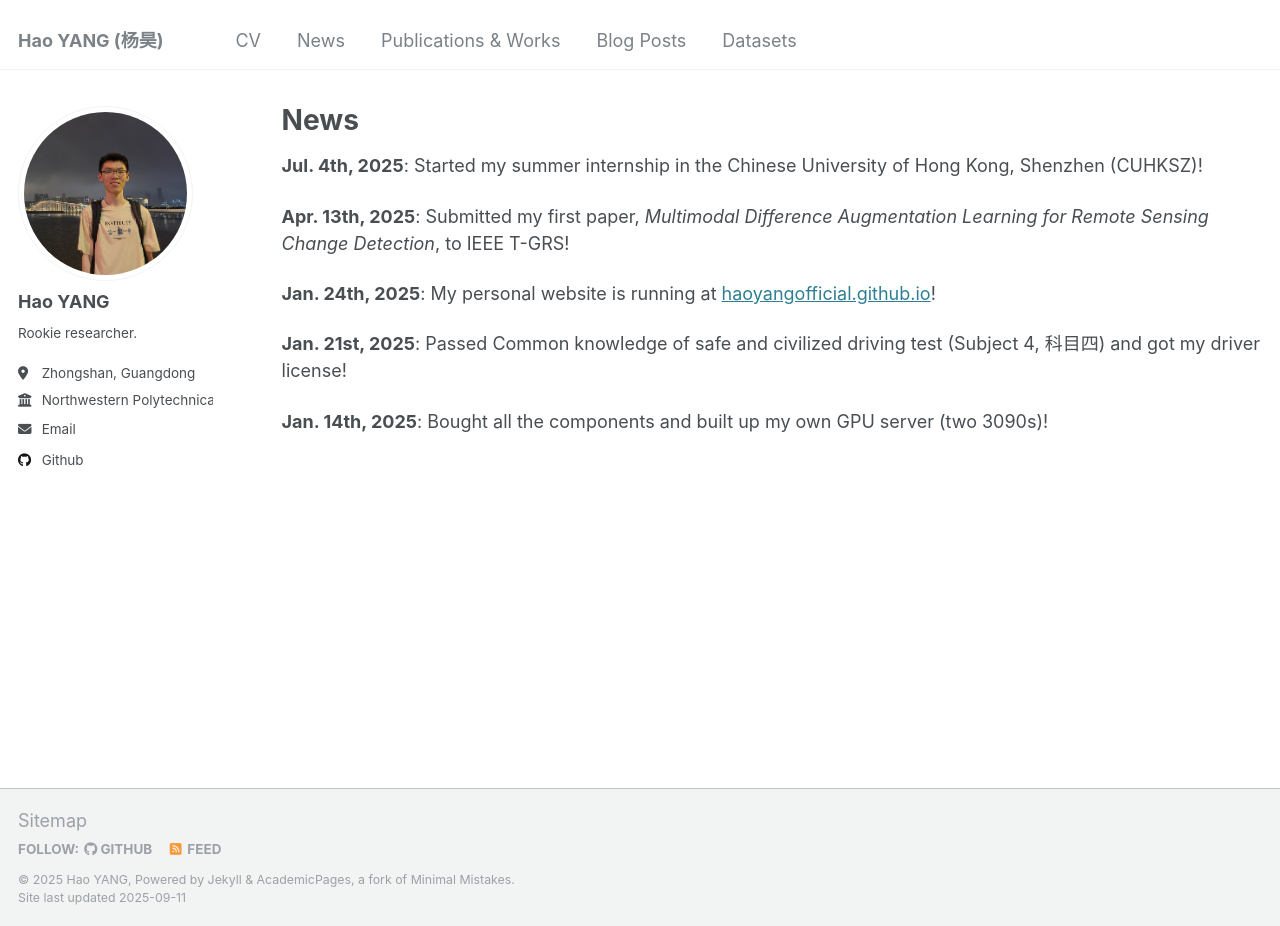
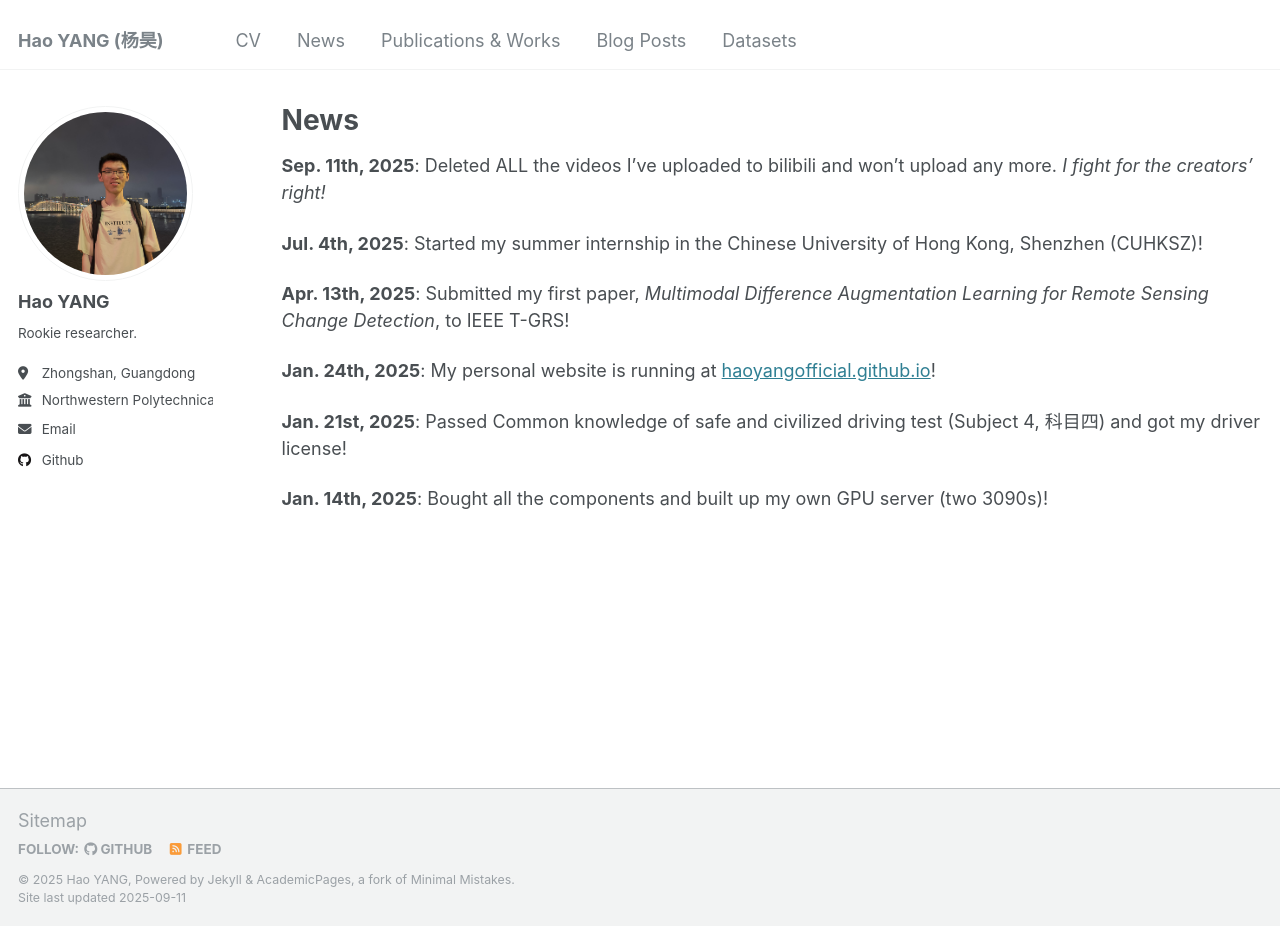
Before and after one commit to haoyangofficial/haoyangofficial.github.io, a Jekyll site: the page built from _pages/news.md, in a window 1280 px wide and 926 px high. Built offline with Jekyll 4.4.1, drawn with Linux system fonts in a browser that asks for light colours.

Commit message:
Add a news

```diff
--- a/_pages/news.md
+++ b/_pages/news.md
@@ -9,6 +9,7 @@ redirect_from:
 
 {% include base_path %}
 
+**Sep. 11th, 2025**: Deleted ALL the videos I've uploaded to bilibili and won't upload any more. _I fight for the creators' right!_
 
 **Jul. 4th, 2025**: Started my summer internship in the Chinese University of Hong Kong, Shenzhen (CUHKSZ)!
 
```
